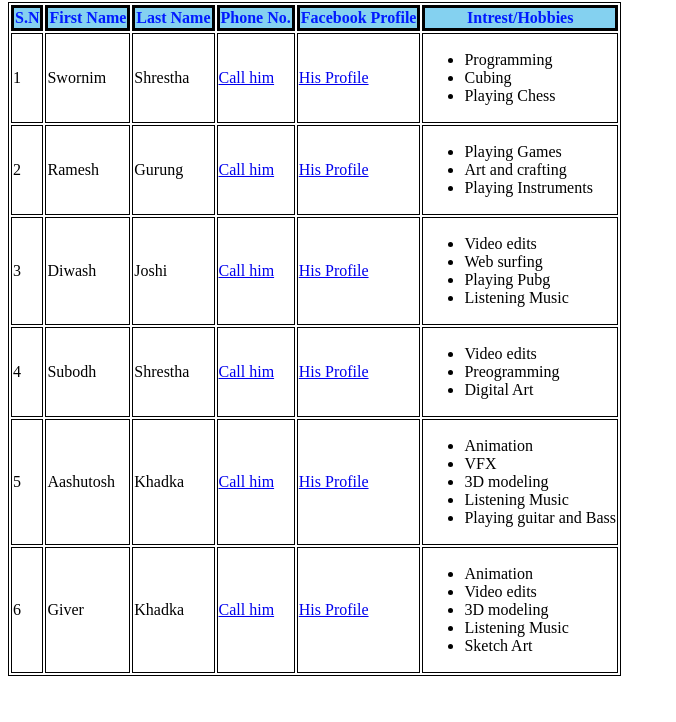
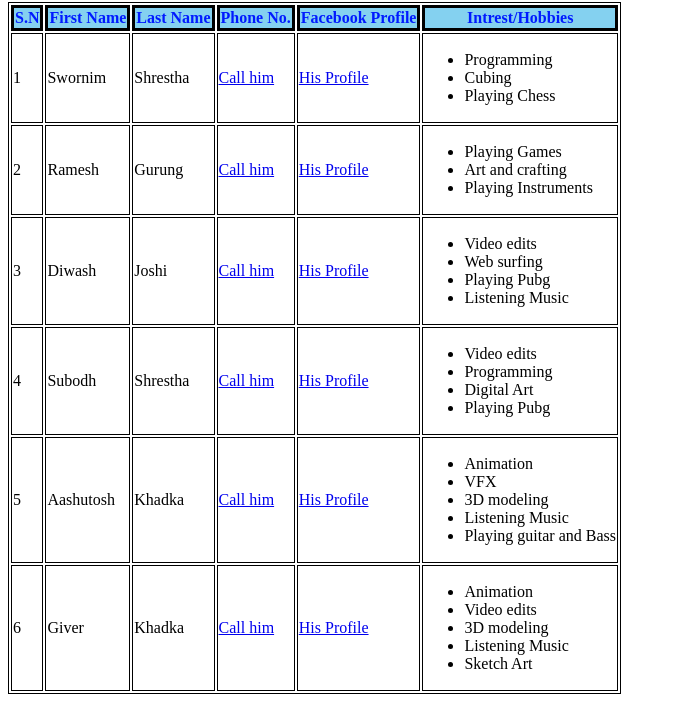
Before and after one commit to ManishGru/website, a plain HTML site: page Friend_list.html in a window 1280 px wide. Shown: the part 78-800 px from the top of the page, without its empty margins (0-676 px from the left). Drawn offline with Linux system fonts and the light colour scheme.

Commit message:
adding intrest in subodh

```diff
--- a/Friend_list.html
+++ b/Friend_list.html
@@ -80,9 +80,9 @@
             <td>
                 <ul>
                     <li>Video edits</li>
-                    <li>Preogramming</li>
+                    <li>Programming</li>
                     <li>Digital Art</li>
-
+                    <li>Playing Pubg</li>
                 </ul>
             </td>
         </tr>
```
